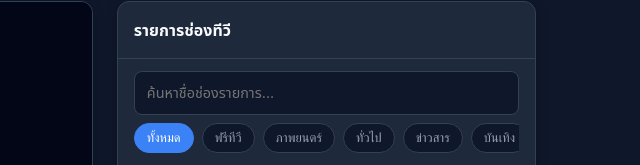
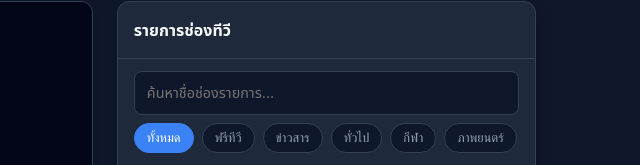
Before and after one commit to AusawinNuang/AusawinChannel, a plain HTML site: page index.html in a window 1280 px wide. Shown: the part 80-245 px from the top of the page, 640-1280 px from the left. Drawn offline with nearby package versions, Linux system fonts and the light colour scheme.

Commit message:
Update index.html

```diff
--- a/index.html
+++ b/index.html
@@ -478,12 +478,15 @@
         <div class="category-tabs" id="category-tabs" role="tablist">
           <button type="button" class="tab-btn active" data-cat="ทั้งหมด">ทั้งหมด</button>
           <button type="button" class="tab-btn" data-cat="ฟรีทีวี">ฟรีทีวี</button>
+          <button type="button" class="tab-btn" data-cat="ข่าวสาร">ข่าวสาร</button>
+          <button type="button" class="tab-btn" data-cat="ทั่วไป">ทั่วไป</button>
+          <button type="button" class="tab-btn" data-cat="กีฬา">กีฬา</button>
           <button type="button" class="tab-btn" data-cat="ภาพยนตร์">ภาพยนตร์</button>
-          <button type="button" class="tab-btn" data-cat="ทั่วไป">ทั่วไป</button>
-          <button type="button" class="tab-btn" data-cat="ข่าวสาร">ข่าวสาร</button>
+          <button type="button" class="tab-btn" data-cat="ซีรีส์">ซีรีส์</button>
+          <button type="button" class="tab-btn" data-cat="สารคดี">สารคดี</button>
           <button type="button" class="tab-btn" data-cat="บันเทิง">บันเทิง</button>
-          <button type="button" class="tab-btn" data-cat="กีฬา">กีฬา</button>
-          <button type="button" class="tab-btn" data-cat="สารคดี">สารคดี</button>
+          <button type="button" class="tab-btn" data-cat="เพลง">เพลง</button>
+
 
 
         </div>
```
